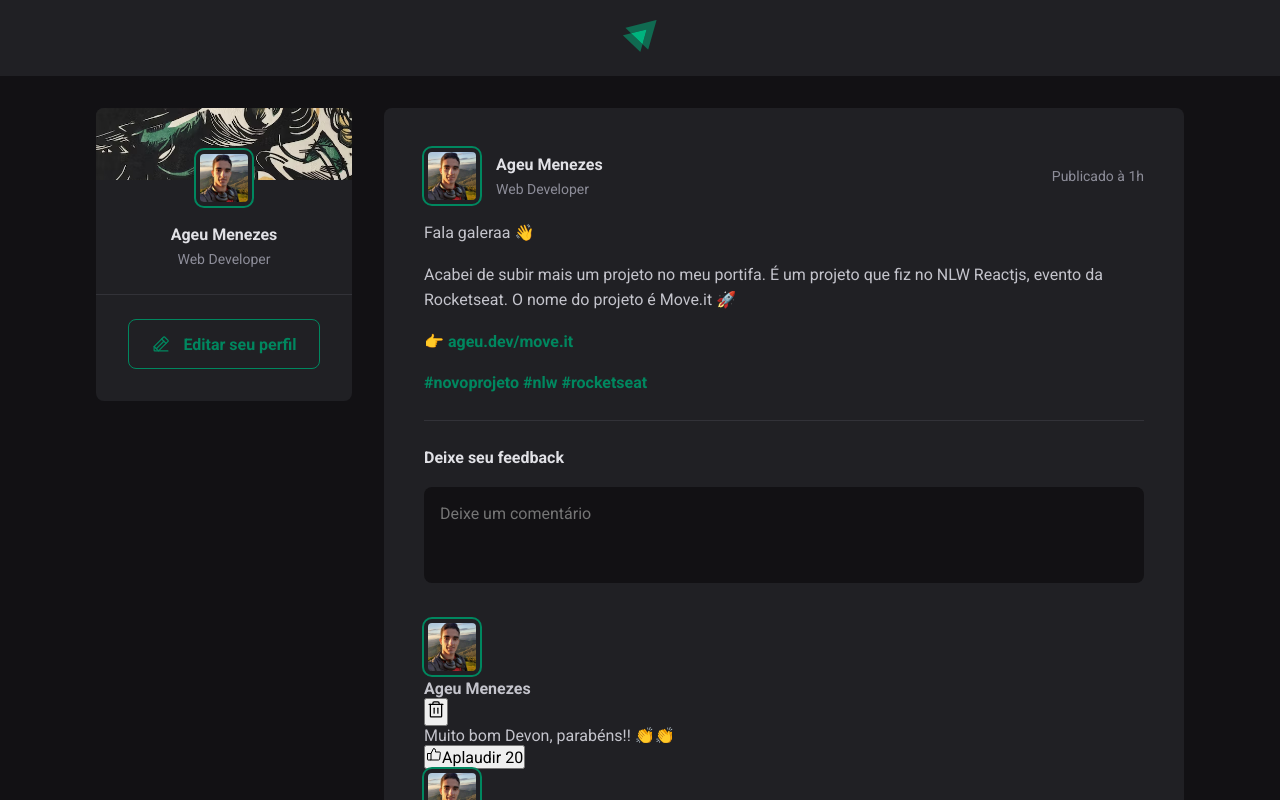
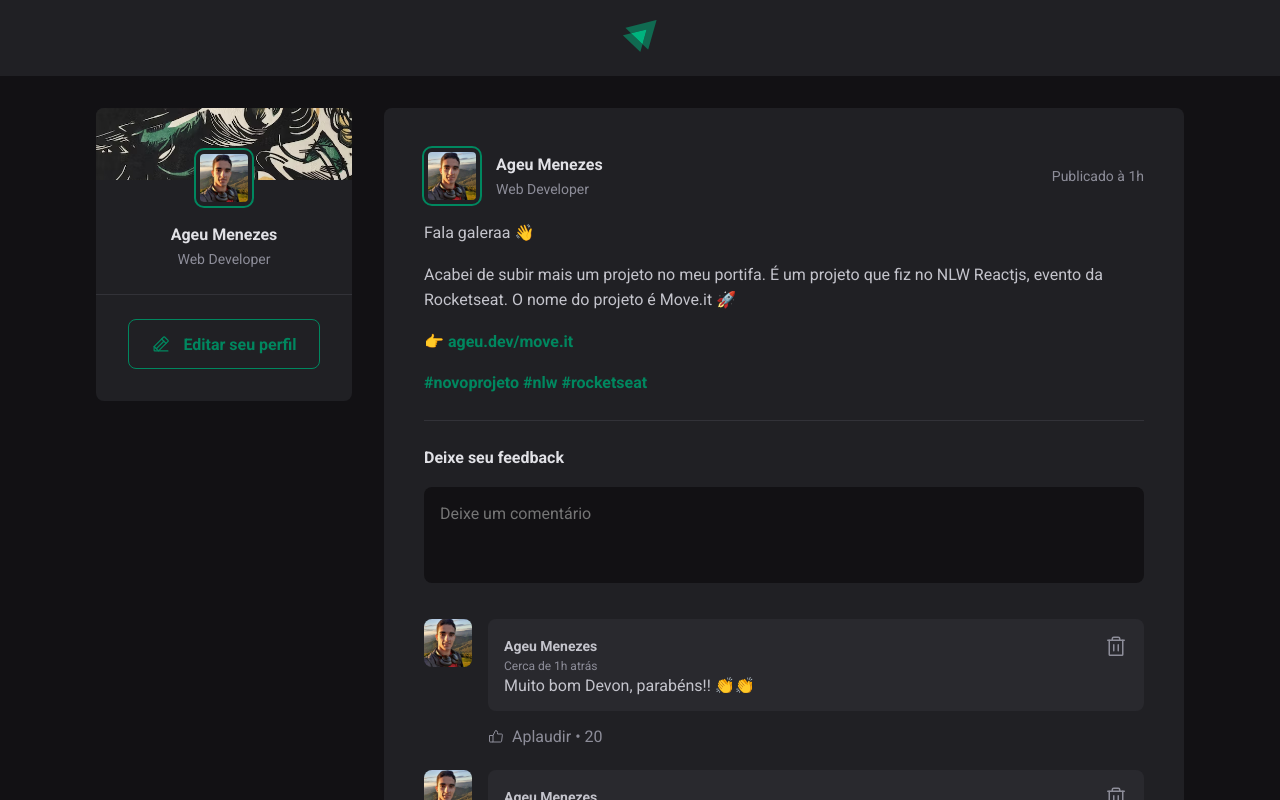
Before and after one commit to ageumenezesDev19/Ignite-feed, a React (Vite) app: page / in a window 1280 px wide. Shown: the top 800 px of the page. Built offline with nearby package versions, Linux system fonts and the light colour scheme.

Commit message:
Finish comment component scss

```diff
--- a/src/components/Comment.module.scss
+++ b/src/components/Comment.module.scss
@@ -0,0 +1,91 @@
+.comment {
+  margin-top: 1.5rem;
+  display: flex;
+  gap: 1rem;
+
+  & img {
+    border: 0;
+    outline: 0;
+    width: 3rem;
+    height: 3rem;
+  }
+}
+
+.commentBox {
+  flex: 1;
+
+  footer {
+    margin-top: 1rem;
+
+    button {
+      background: transparent;
+      border: 0;
+      color: var(--gray-400);
+      cursor: pointer;
+
+      display: flex;
+      align-items: center;
+
+      border-radius: 2px;
+
+      &:hover {
+        color: var(--green-300);
+      }
+
+      svg {
+        margin-right: 0.5rem;
+      }
+
+      span::before {
+        content: "\2022";
+        padding: 0 0.25rem;
+      }
+    }
+  }
+}
+
+.commentContent {
+  background: var(--gray-700);
+  border-radius: 8px;
+  padding: 1rem;
+
+  header {
+    display: flex;
+    align-items: flex-start;
+    justify-content: space-between;
+
+    p {
+      margin-top: 1rem;
+      color: var(--grey-300);
+    }
+
+    div {
+      display: flex;
+      flex-direction: column;
+
+      strong {
+        font-size: 0.875rem;
+        line-height: 1.6;
+      }
+
+      time {
+        font-size: 0.75rem;
+        line-height: 1.6;
+        color: var(--gray-400);
+      }
+    }
+
+    button {
+      background: transparent;
+      color: var(--gray-400);
+      border: 0;
+      cursor: pointer;
+      line-height: 0;
+      border-radius: 2px;
+
+      &:hover {
+        color: var(--red-500);
+      }
+    }
+  }
+}
--- a/src/components/Comment.tsx
+++ b/src/components/Comment.tsx
@@ -11,16 +11,18 @@ export function Comment() {
       <div className={styles.commentBox}>
         <div className={styles.commentContent}>
           <header>
-            <div className={styles.authorAndTime}>
+            <div>
               <strong>Ageu Menezes</strong>
               <time
                 title="11 de maio as 08:13"
                 dateTime="2022-05-11 08:13:30"
-              />
+              >
+                Cerca de 1h atrás
+              </time>
             </div>
 
             <button title="Deletar comentário">
-              <Trash size={20} />
+              <Trash size={24} />
             </button>
           </header>
           <p>Muito bom Devon, parabéns!! 👏👏</p>
--- a/src/global.scss
+++ b/src/global.scss
@@ -11,6 +11,8 @@
 
   --green-300: #00B37E;
   --green-500: #00875f;
+
+  --red-500: #F75A68;
 }
 
 :focus {
```
